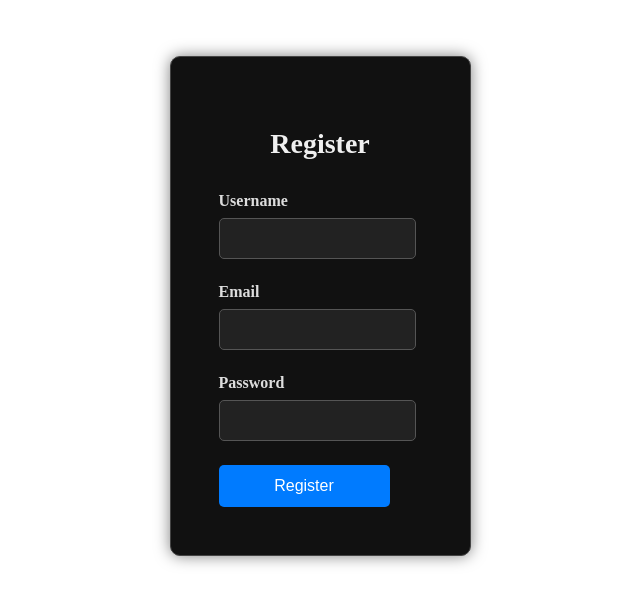
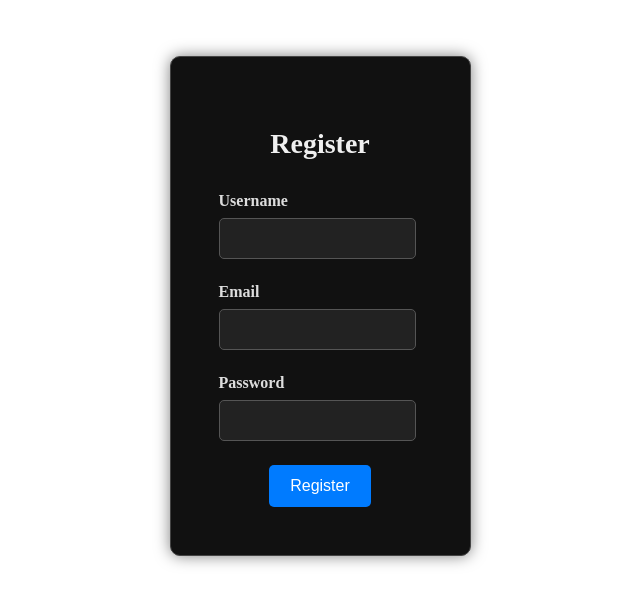
Before and after one commit to borisstevanovic96/tasks, a React (Create React App) app in the folder ui/: page /register in a window 1280 px wide. Shown: the top 604 px of the page, without its empty margins (320-960 px from the left). Built offline with nearby package versions, Linux system fonts and the light colour scheme.

Commit message:
Update login.css

```diff
--- a/ui/src/login.css
+++ b/ui/src/login.css
@@ -56,9 +56,10 @@ input:focus {
 }
 
 .submit-button {
-  width: calc(100% - 2rem); /* Adjusted to match the input width */
+  width: 50%; /* Make the button width 50% of the container */
   padding: 0.75rem;
-  margin: 0 auto; /* Centers the button horizontally */
+  margin: 1rem auto 0 auto; /* Center the button and add spacing */
+  display: block; /* Ensure the button is treated as a block element */
   border-radius: 5px;
   border: none;
   background-color: #007bff; /* Blue button background */
@@ -66,7 +67,9 @@ input:focus {
   font-size: 1rem;
   cursor: pointer;
   transition: background-color 0.3s ease;
+  text-align: center; /* Center the text inside the button */
 }
+
 
 .submit-button:disabled {
   background-color: #555; /* Gray background when disabled */
```
